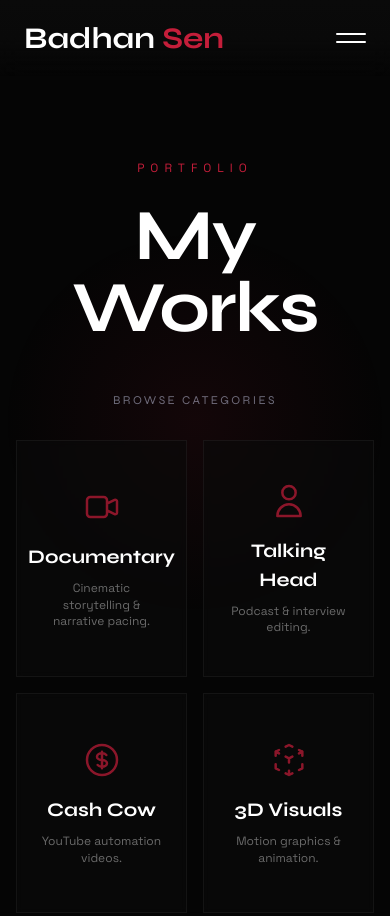
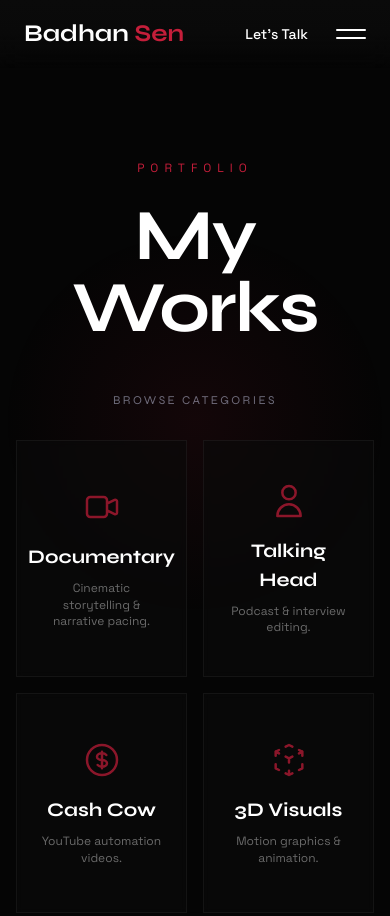
Before and after one commit to plabondey0/Badhan-Sen-Portfolio, a plain HTML site: page works.html in a window 390 px wide. Shown: the top 916 px of the page. Drawn offline with nearby package versions, Linux system fonts and the light colour scheme.

Commit message:
Update works.html

```diff
--- a/works.html
+++ b/works.html
@@ -50,6 +50,12 @@
     .social-link { display: inline-flex; align-items: center; justify-content: center; width: 44px; height: 44px; border: 1px solid rgba(255,255,255,0.2); border-radius: 50%; transition: all 0.3s ease; color: white; }
     .social-link:hover { border-color: var(--accent); color: var(--accent); background: rgba(196, 30, 58, 0.1); transform: translateY(-3px); }
     .social-link svg { width: 20px; height: 20px; fill: currentColor; }
+
+    /* --- NAVBAR STUCK STYLE --- */
+    .nav-scrolled {
+      background: rgba(10, 10, 10, 0.95) !important;
+      box-shadow: 0 4px 20px rgba(0,0,0,0.3);
+    }
   </style>
 </head>
 <body>
@@ -57,14 +63,15 @@
   <div id="cursor" class="cursor hidden md:block"></div>
 
   <!-- NAVBAR -->
-  <!-- UPDATED: Gradient starts with webpage bg color and fades to transparent -->
-  <nav class="fixed top-0 w-full z-50 py-5 flex justify-between items-center px-6 md:px-12 bg-gradient-to-b from-[#0a0a0a] via-[#0a0a0a]/90 to-transparent backdrop-blur-md">
-    <a href="index.html" class="text-3xl font-bold font-display z-50 group transition-all duration-300 hover:scale-105">
+  <!-- Added id="navbar" for JS scroll detection -->
+  <nav id="navbar" class="fixed top-0 w-full z-50 py-4 md:py-5 flex justify-between items-center px-6 md:px-12 bg-gradient-to-b from-[#0a0a0a] via-[#0a0a0a]/90 to-transparent backdrop-blur-md transition-all duration-300">
+    <a href="index.html" class="text-2xl md:text-3xl font-bold font-display z-50 group transition-all duration-300 hover:scale-105">
       <span class="group-hover:text-[var(--accent)] transition-colors duration-300">Badhan</span><span class="text-[var(--accent)] group-hover:text-white transition-colors duration-300"> Sen</span>
     </a>
 
-    <div class="flex items-center gap-8">
-      <a href="https://calendly.com/badhansencontact/30min?month=2026-03" target="_blank" class="hidden md:block text-lg font-medium text-white hover:text-[var(--accent)] transition px-4 py-2 rounded-lg hover:bg-white/5">Let's Talk</a>
+    <div class="flex items-center gap-4 md:gap-8">
+      <!-- VISIBLE ON MOBILE AND DESKTOP -->
+      <a href="https://calendly.com/badhansencontact/30min?month=2026-03" target="_blank" class="text-sm md:text-lg font-medium text-white hover:text-[var(--accent)] transition px-3 py-2 rounded-lg hover:bg-white/5">Let's Talk</a>
       <div id="menuBtn" class="hamburger"><span></span><span></span></div>
     </div>
   </nav>
@@ -132,7 +139,8 @@
 
   <!-- FOOTER -->
   <footer id="contact" class="py-16 md:py-24 relative bg-[#050505] text-center">
-    <div class="container mx-auto px-6">
+    <!-- Updated to max-w-7xl -->
+    <div class="max-w-7xl mx-auto px-6">
       <div class="reveal"><h2 class="text-5xl md:text-9xl font-bold font-display text-transparent bg-clip-text bg-gradient-to-b from-white to-gray-700 mb-8">BADHAN SEN</h2></div>
       <div class="reveal flex flex-col md:flex-row justify-center gap-6 md:gap-8 mb-12">
         <div class="border border-white/20 p-6 md:p-8 text-left hover:border-[var(--accent)] transition group"><p class="text-gray-400 text-sm uppercase mb-2">Email Me</p><a href="mailto:badhansencontact@gmail.com" class="text-lg md:text-xl font-bold group-hover:text-[var(--accent)] transition break-all">badhansencontact@gmail.com</a></div>
@@ -153,6 +161,16 @@
     document.querySelectorAll('.mobile-menu-overlay a').forEach(link => { link.addEventListener('click', () => { document.body.classList.remove('menu-open'); document.body.style.overflow = 'auto'; }); });
     const reveals = document.querySelectorAll('.reveal'); const revealOnScroll = () => { reveals.forEach(el => { if (el.getBoundingClientRect().top < window.innerHeight - 50) el.classList.add('active'); }); }; window.addEventListener('scroll', revealOnScroll); window.addEventListener('load', revealOnScroll);
     const spotlight = document.getElementById('spotlight'); document.addEventListener('mousemove', (e) => { spotlight.style.setProperty('--x', e.clientX + 'px'); spotlight.style.setProperty('--y', e.clientY + 'px'); });
+
+    // --- NAVBAR STUCK EFFECT ---
+    const navbar = document.getElementById('navbar');
+    window.addEventListener('scroll', () => {
+        if (window.scrollY > 50) {
+            navbar.classList.add('nav-scrolled');
+        } else {
+            navbar.classList.remove('nav-scrolled');
+        }
+    });
   </script>
 </body>
 </html>
```
